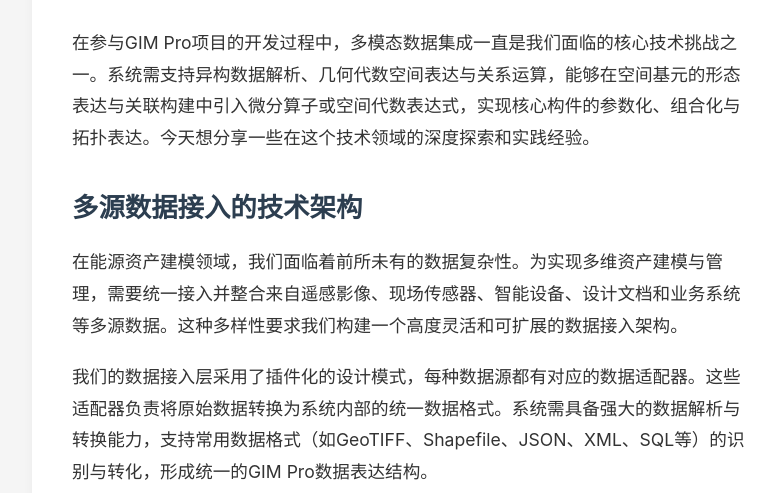
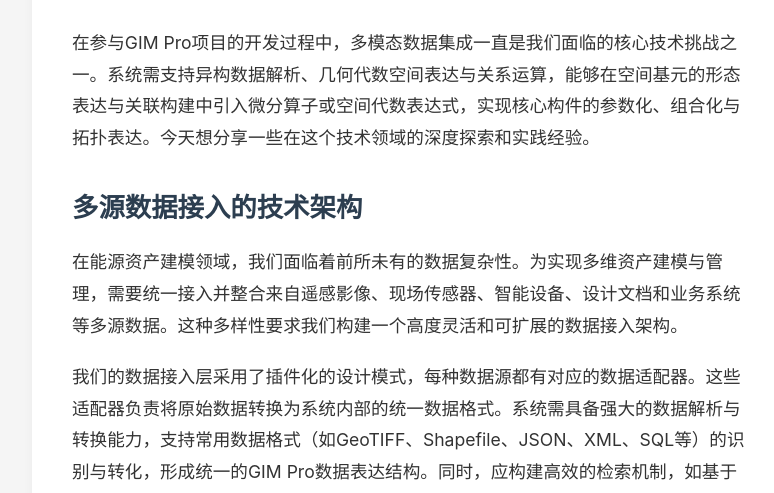
Before and after one commit to Sschizoo/1201.github.io, a website: page posts/post069.html in a window 1280 px wide. Shown: the part 423-916 px from the top of the page, without its empty margins (228-1002 px from the left). Drawn offline with Linux system fonts and the light colour scheme.

Commit message:
Update post069.html

```diff
--- a/posts/post069.html
+++ b/posts/post069.html
@@ -25,7 +25,7 @@
                     <p>在参与GIM Pro项目的开发过程中，多模态数据集成一直是我们面临的核心技术挑战之一。系统需支持异构数据解析、几何代数空间表达与关系运算，能够在空间基元的形态表达与关联构建中引入微分算子或空间代数表达式，实现核心构件的参数化、组合化与拓扑表达。今天想分享一些在这个技术领域的深度探索和实践经验。</p>
 <h2>多源数据接入的技术架构</h2>
 <p>在能源资产建模领域，我们面临着前所未有的数据复杂性。为实现多维资产建模与管理，需要统一接入并整合来自遥感影像、现场传感器、智能设备、设计文档和业务系统等多源数据。这种多样性要求我们构建一个高度灵活和可扩展的数据接入架构。</p>
-<p>我们的数据接入层采用了插件化的设计模式，每种数据源都有对应的数据适配器。这些适配器负责将原始数据转换为系统内部的统一数据格式。系统需具备强大的数据解析与转换能力，支持常用数据格式（如GeoTIFF、Shapefile、JSON、XML、SQL等）的识别与转化，形成统一的GIM Pro数据表达结构。</p>
+<p>我们的数据接入层采用了插件化的设计模式，每种数据源都有对应的数据适配器。这些适配器负责将原始数据转换为系统内部的统一数据格式。系统需具备强大的数据解析与转换能力，支持常用数据格式（如GeoTIFF、Shapefile、JSON、XML、SQL等）的识别与转化，形成统一的GIM Pro数据表达结构。同时，应构建高效的检索机制，如基于时空索引或分层缓存技术，保障在大规模数据环境中的快速查询、调用与并发处理性能。</p>
 <p>在实际实现中，我们发现数据质量问题是最大的挑战。不同来源的数据在精度、格式、坐标系等方面都存在差异。我们开发了一套数据质量检测和修复机制，能够自动识别和处理常见的数据质量问题。</p>
 <p>实时数据和历史数据的处理需要不同的策略。对于实时数据，我们使用流处理框架来保证低延迟；对于历史数据，我们使用批处理框架来保证高吞吐量。</p>
 <h2>几何代数空间表达的实现</h2>
```
